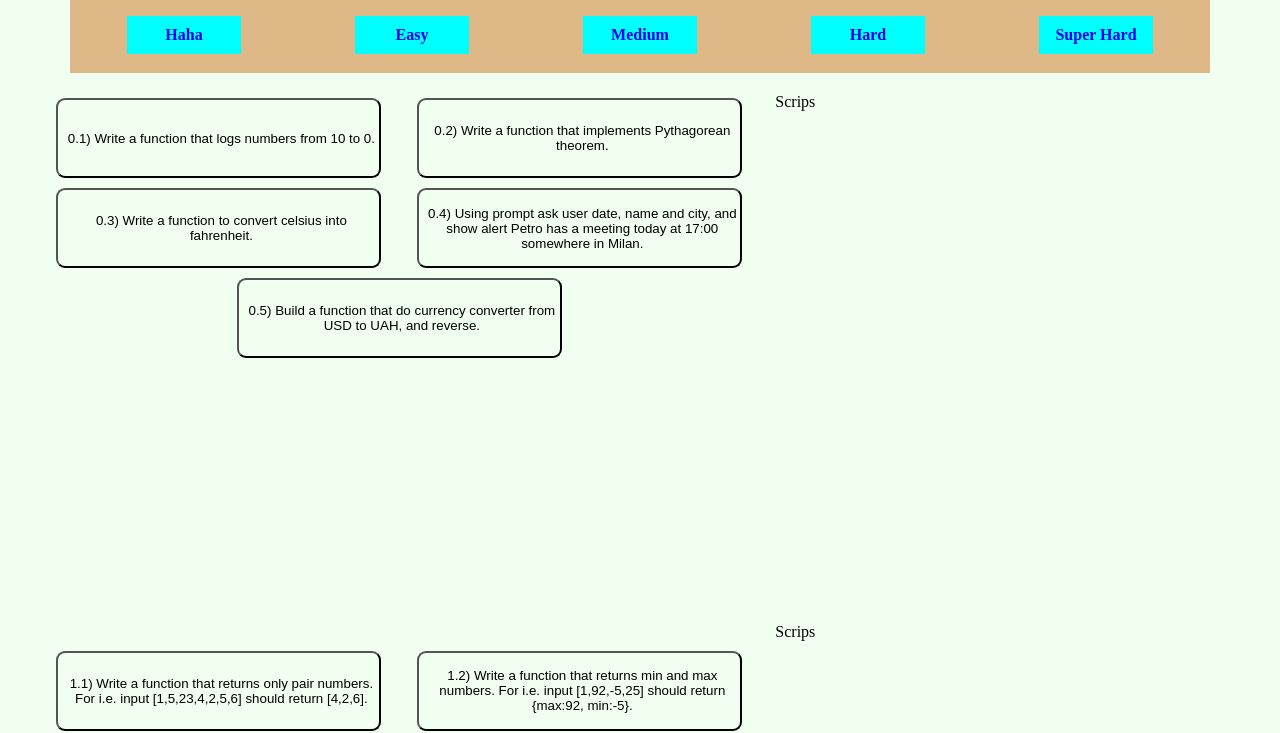
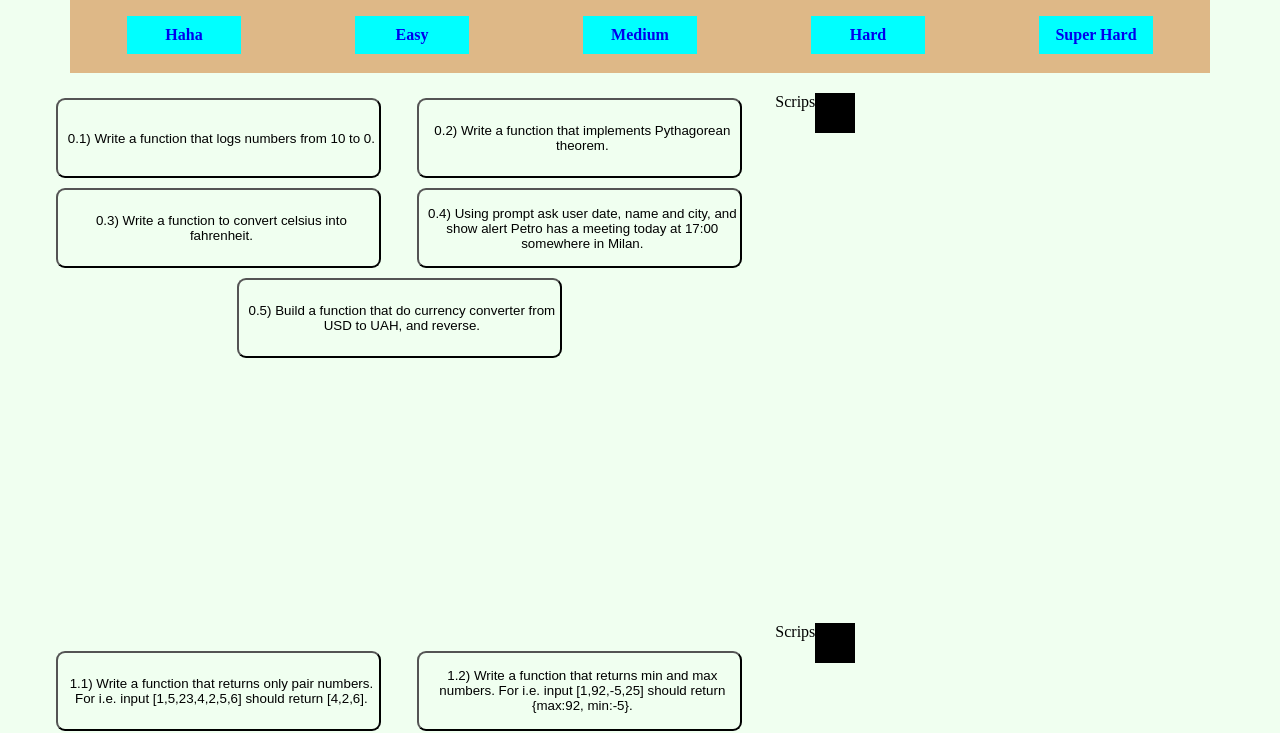
Before and after one commit to Oleksandr1296/JS, a plain HTML site: page index.html in a window 1280 px wide. Shown: the part 97-830 px from the top of the page. Drawn offline with nearby package versions, Linux system fonts and the light colour scheme.

Commit message:
Update style.css

```diff
--- a/style.css
+++ b/style.css
@@ -75,9 +75,16 @@ a{
 }
 .text {
     height:30px;
+
     margin-left: 15px;
 }
+pre {
+    background: black;
+    color: #fff;
+    padding: 20px;
+}
 .script {
+
     width: 35%;
     display: flex;
     flex-direction: row;
@@ -90,6 +97,7 @@ a{
     font-family: 'Courier New',monospace;
 }
 .container-show {
+
     flex-direction: column;
     width: 35%;
 }
```
